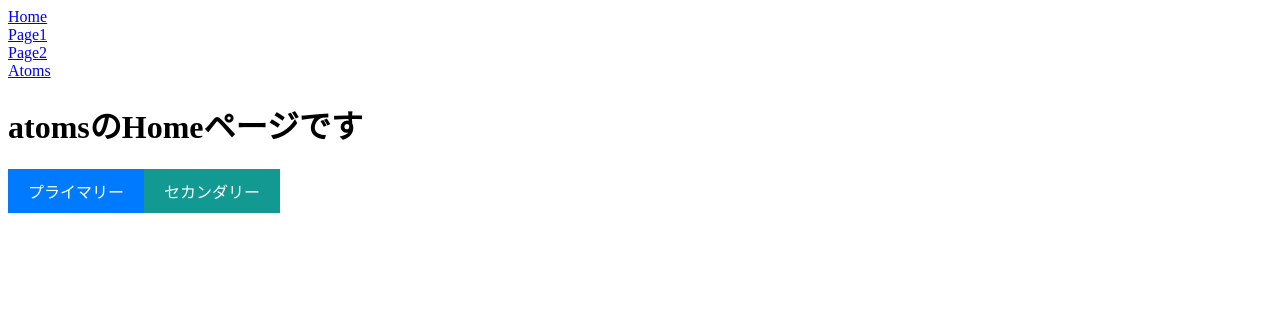
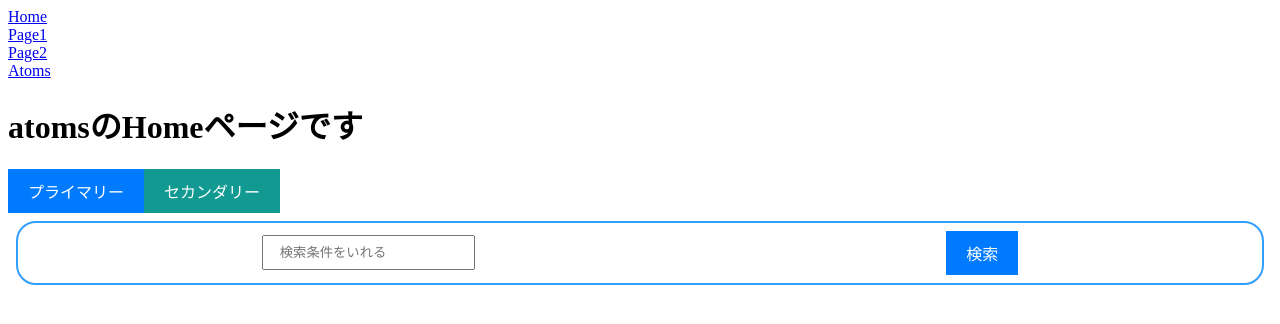
Before and after one commit to kingkazuma7/jakey_stepup_react17, a React (Create React App) app: page /atoms in a window 1280 px wide. Shown: the top 324 px of the page. Built offline with nearby package versions, Linux system fonts and the light colour scheme.

Commit message:
30 Molecule
SearchInputのなかにInputが入っている

```diff
--- a/src/App.tsx
+++ b/src/App.tsx
@@ -12,6 +12,7 @@ export default function App() {
         <Link to="/page2">Page2</Link>
         <br />
         <Link to="/atoms">Atoms</Link>
+        <br />
         <Router />
       </div>
     </BrowserRouter>
--- a/src/components/atoms/Atoms.tsx
+++ b/src/components/atoms/Atoms.tsx
@@ -1,5 +1,6 @@
 import { PrimaryButton } from './button/PrimaryButton';
 import { SecondaryButton } from './button/SecondaryButton';
+import { SearchInput } from '../molecules/SearchInput';
 
 export const Atoms = () => {
   return (
@@ -7,6 +8,8 @@ export const Atoms = () => {
       <h1>atomsのHomeページです</h1>
       <PrimaryButton>プライマリー</PrimaryButton>
       <SecondaryButton>セカンダリー</SecondaryButton>
+      <br />
+      <SearchInput />
     </>
   );
 };
--- /dev/null
+++ b/src/components/atoms/input/Input.tsx
@@ -0,0 +1,15 @@
+import styled from 'styled-components';
+
+export const Input: React.FC<{ placeholder?: string }> = props => {
+  const { placeholder = '' } = props;
+  return (
+    <>
+      <SInput type="text" placeholder={placeholder} />
+    </>
+  );
+};
+
+const SInput = styled.input`
+  padding: 8px 16px;
+  outline: none;
+`;
--- /dev/null
+++ b/src/components/molecules/SearchInput.tsx
@@ -0,0 +1,24 @@
+import styled from 'styled-components';
+import { PrimaryButton } from '../atoms/button/PrimaryButton';
+import { Input } from '../atoms/input/Input';
+
+export const SearchInput = () => {
+  return (
+    <>
+      <SContainer>
+        <Input placeholder="検索条件をいれる" />
+        <PrimaryButton>検索</PrimaryButton>
+      </SContainer>
+    </>
+  );
+};
+
+const SContainer = styled.div`
+  border: solid 2px #329eff;
+  border-radius: 20px;
+  padding: 8px;
+  margin: 8px;
+  display: flex;
+  justify-content: space-around;
+  align-items: center;
+`;
```
